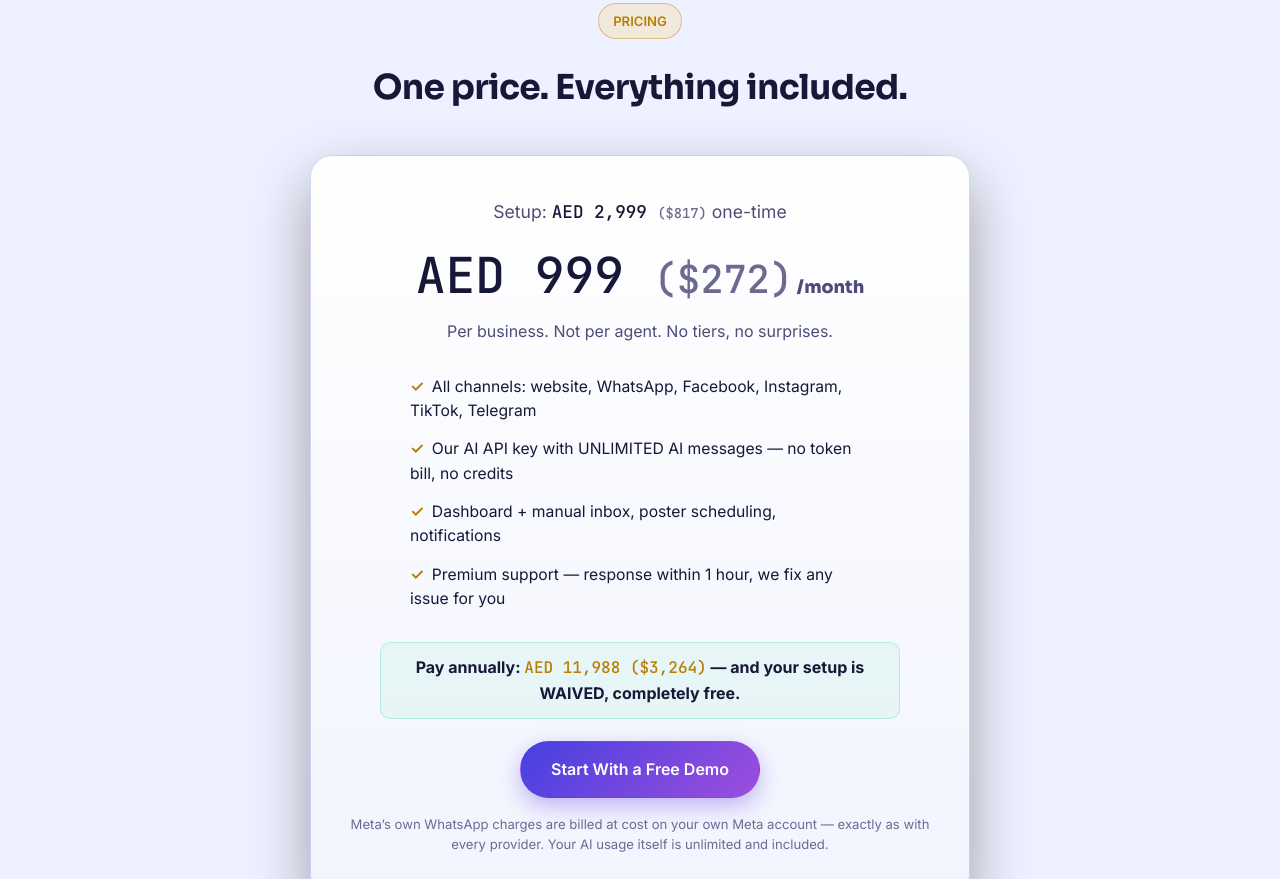
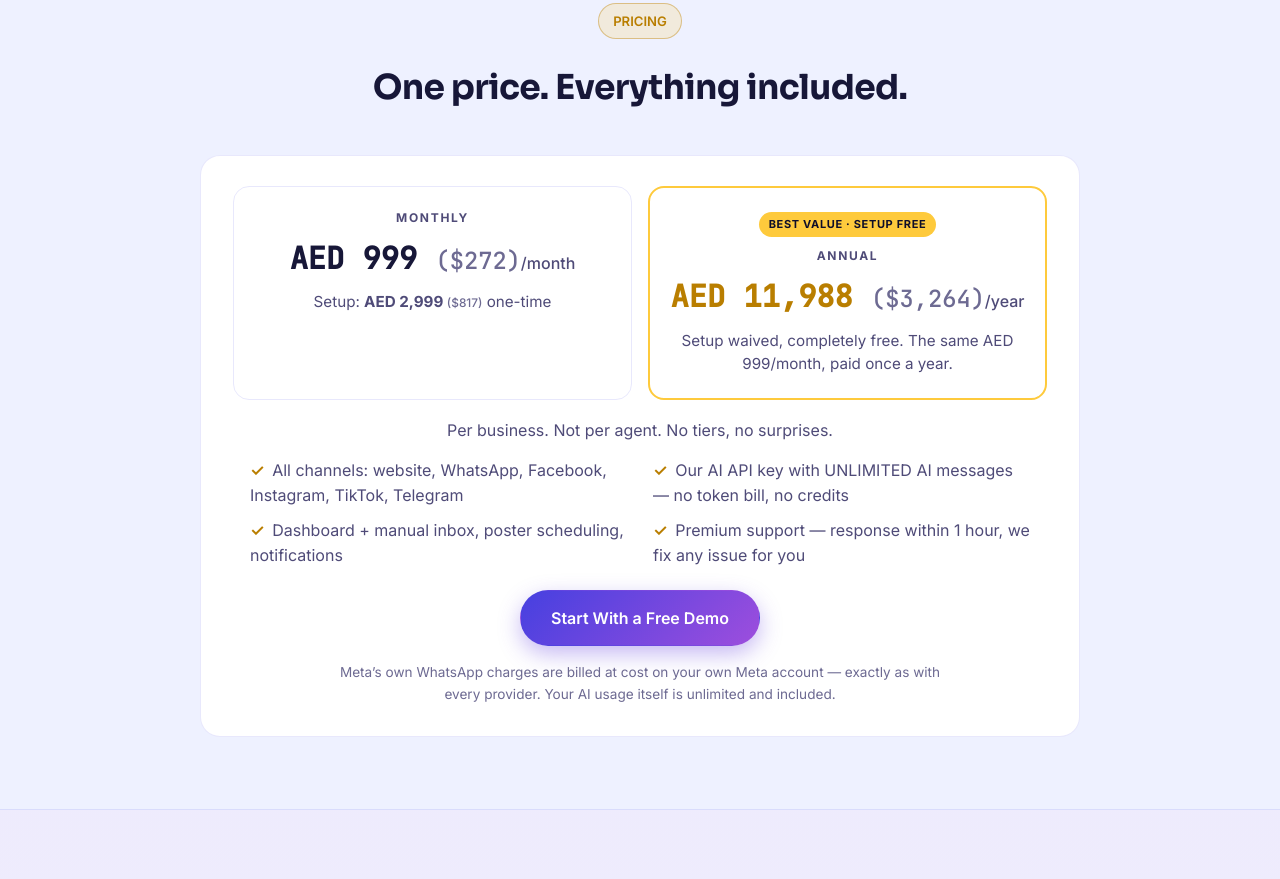
Before and after one commit to mohammadjamilu/chatmakky-main, a plain HTML site: page full-service/index.html in a window 1280 px wide. Shown: the part 3109-3988 px from the top of the page. Drawn offline with Linux system fonts and the light colour scheme; a script that the page names is missing.

Commit message:
Update landing page: ChatMakky - Full Service (path: /full-service) - 2026-11-27T18:09:45.470Z

```diff
--- a/full-service/index.html
+++ b/full-service/index.html
@@ -435,6 +435,25 @@ header .nav-links a.nav-item{padding:10px 8px!important;font-size:15px!important
 header .wrap.nav{max-width:1180px!important;width:100%!important;margin-left:auto!important;margin-right:auto!important;padding-left:24px!important;padding-right:24px!important;box-sizing:border-box!important}
 header .nav{justify-content:space-between!important}
 </style>
+<style id="cm-pricing2">
+.pricebox2{background:var(--surface);border:1px solid var(--line);border-radius:20px;padding:30px 32px;max-width:880px;margin:0 auto;text-align:center}
+.pb2-grid{display:grid;grid-template-columns:1fr 1fr;gap:16px;margin-bottom:18px}
+.pb2-opt{border:1px solid var(--line);border-radius:16px;padding:22px 20px}
+.pb2-best{border:2px solid #FECA3C}
+.pb2-badge{display:inline-block;background:#FECA3C;color:#0E0E29;font-size:11px;font-weight:800;letter-spacing:.06em;padding:4px 10px;border-radius:100px;margin:0 0 10px}
+.pb2-label{font-size:12px;font-weight:800;letter-spacing:.14em;color:var(--muted);margin:0 0 8px}
+.pb2-amt{font-family:'JetBrains Mono',monospace;font-size:1.9rem;font-weight:700;color:var(--text);margin:0 0 8px}
+.pb2-best .pb2-amt{color:#FECA3C}
+.pb2-per{font-size:1rem;color:var(--muted);font-family:Inter,sans-serif;font-weight:500}
+.pb2-sub{color:var(--muted);font-size:.95rem;margin:0;line-height:1.55}
+.pb2-tag{color:var(--muted);margin:0 0 16px}
+.pb2-list{list-style:none;padding:0;margin:0 auto 22px;max-width:780px;text-align:left;display:grid;grid-template-columns:1fr 1fr;gap:10px 26px}
+.pb2-list li{color:var(--muted);line-height:1.55}
+.pricebox2 .note{color:var(--muted-2,#A6A2D6);font-size:.85rem;margin-top:16px;line-height:1.6}
+body.theme-light .pb2-best .pb2-amt{color:#B97E00}
+@media (max-width:720px){.pb2-grid{grid-template-columns:1fr}.pb2-list{grid-template-columns:1fr}.pricebox2{padding:24px 20px}}
+</style>
+
 <style id="cm-accent-test">
 .grad,.cm-grad{background:none!important;-webkit-background-clip:initial!important;background-clip:initial!important;color:#FECA3C!important;-webkit-text-fill-color:#FECA3C!important}
 .cm-accent-word{color:#FECA3C!important}
@@ -563,21 +582,30 @@ body.theme-light .annual b{color:#B97E00!important}
     <div class="eyebrow">PRICING</div>
     <h2>One price. Everything included.</h2>
   </div>
-  <div class="pricebox">
-    <p class="setup">Setup: <b>AED 2,999 <span class="usd">($817)</span></b> one-time</p>
-    <p class="monthly"><span class="amt">AED 999 <span class="usd">($272)</span></span><span style="font-size:1.1rem;color:var(--muted)"> /month</span></p>
-    <p style="color:var(--muted)">Per business. Not per agent. No tiers, no surprises.</p>
-    <ul>
+  <div class="pricebox2">
+<div class="pb2-grid">
+<div class="pb2-opt">
+<p class="pb2-label">MONTHLY</p>
+<p class="pb2-amt">AED 999 <span class="usd">($272)</span><span class="pb2-per">/month</span></p>
+<p class="pb2-sub">Setup: <b>AED 2,999 <span class="usd">($817)</span></b> one-time</p>
+</div>
+<div class="pb2-opt pb2-best">
+<p class="pb2-badge">BEST VALUE &middot; SETUP FREE</p>
+<p class="pb2-label">ANNUAL</p>
+<p class="pb2-amt">AED 11,988 <span class="usd">($3,264)</span><span class="pb2-per">/year</span></p>
+<p class="pb2-sub">Setup waived, completely free. The same AED 999/month, paid once a year.</p>
+</div>
+</div>
+<p class="pb2-tag">Per business. Not per agent. No tiers, no surprises.</p>
+<ul class="pb2-list">
 <li><span class="check">&#10003;</span>All channels: website, WhatsApp, Facebook, Instagram, TikTok, Telegram</li>
 <li><span class="check">&#10003;</span>Our AI API key with UNLIMITED AI messages &mdash; no token bill, no credits</li>
 <li><span class="check">&#10003;</span>Dashboard + manual inbox, poster scheduling, notifications</li>
 <li><span class="check">&#10003;</span>Premium support &mdash; response within 1 hour, we fix any issue for you</li>
 </ul>
-    <p class="annual">Pay annually: <b>AED 11,988 ($3,264)</b> &mdash; and your setup is WAIVED, completely free.</p>
 <a class="btn btn-primary btn-lg" href="https://app.chatmakky.com/agents/11593776">Start With a Free Demo</a>
 <p class="note">Meta&rsquo;s own WhatsApp charges are billed at cost on your own Meta account &mdash; exactly as with every provider. Your AI usage itself is unlimited and included.</p>
-  </div>
-</section>
+</div></section>
 </div></div>
 
 <div class="wrap">
```
Lines whose indentation alone changed are shown as unchanged.
